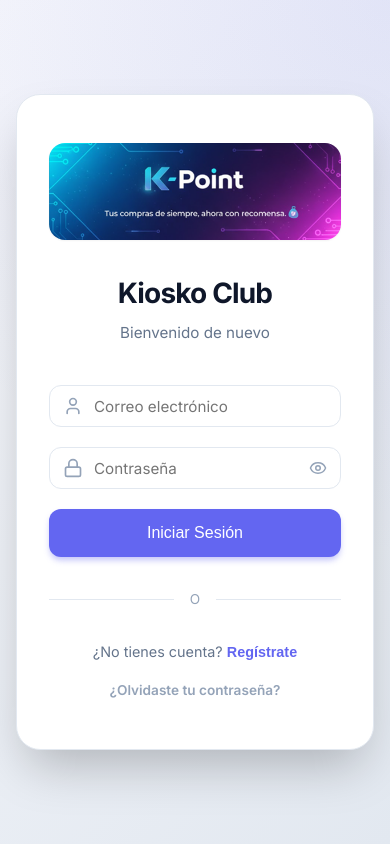
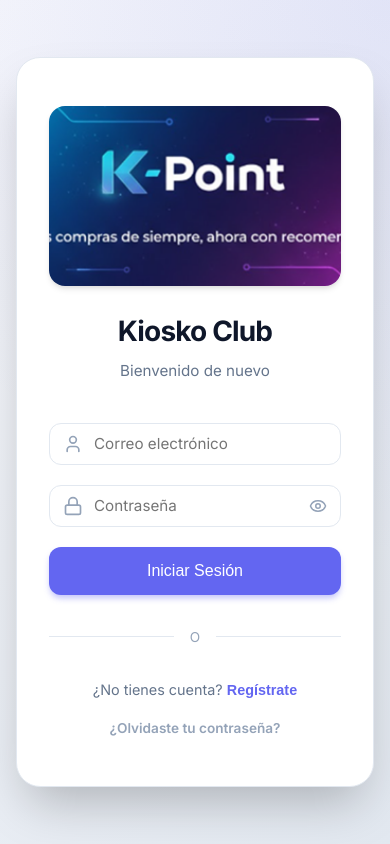
Before and after one commit to mannyg1959/KIOSKO-Club, a React (Vite) app in the folder client/: page /login in a window 390 px wide. Built offline with nearby package versions, Linux system fonts and the light colour scheme.

Commit message:
feat(ui): increase login banner size and fix mobile home banner proportions

```diff
--- a/client/src/pages/Login.jsx
+++ b/client/src/pages/Login.jsx
@@ -42,17 +42,19 @@
             <div className="auth-card">
                 <div style={{
                     width: '100%',
-                    marginBottom: '2rem',
+                    marginBottom: '1.5rem',
                     borderRadius: 'var(--radius-lg)',
                     overflow: 'hidden',
-                    boxShadow: 'var(--shadow-sm)'
+                    boxShadow: 'var(--shadow-md)',
+                    minHeight: '180px'
                 }}>
                     <img
                         src={BannerLogin}
                         alt="Bienvenido"
                         style={{
                             width: '100%',
-                            height: 'auto',
+                            height: '180px',
+                            objectFit: 'cover',
                             display: 'block'
                         }}
                     />
--- a/client/src/styles/home.css
+++ b/client/src/styles/home.css
@@ -421,7 +421,9 @@
     }
 
     .home-welcome-header>div:last-child img {
-        object-fit: cover !important;
-        /* Cubrir en móvil para que no quede vacio */
+        object-fit: contain !important;
+        /* Ajustar proporcionalmente en móvil sin recortar */
+        background: #f0f0f0;
+        /* Fondo suave para el espacio vacío */
     }
 }
```
